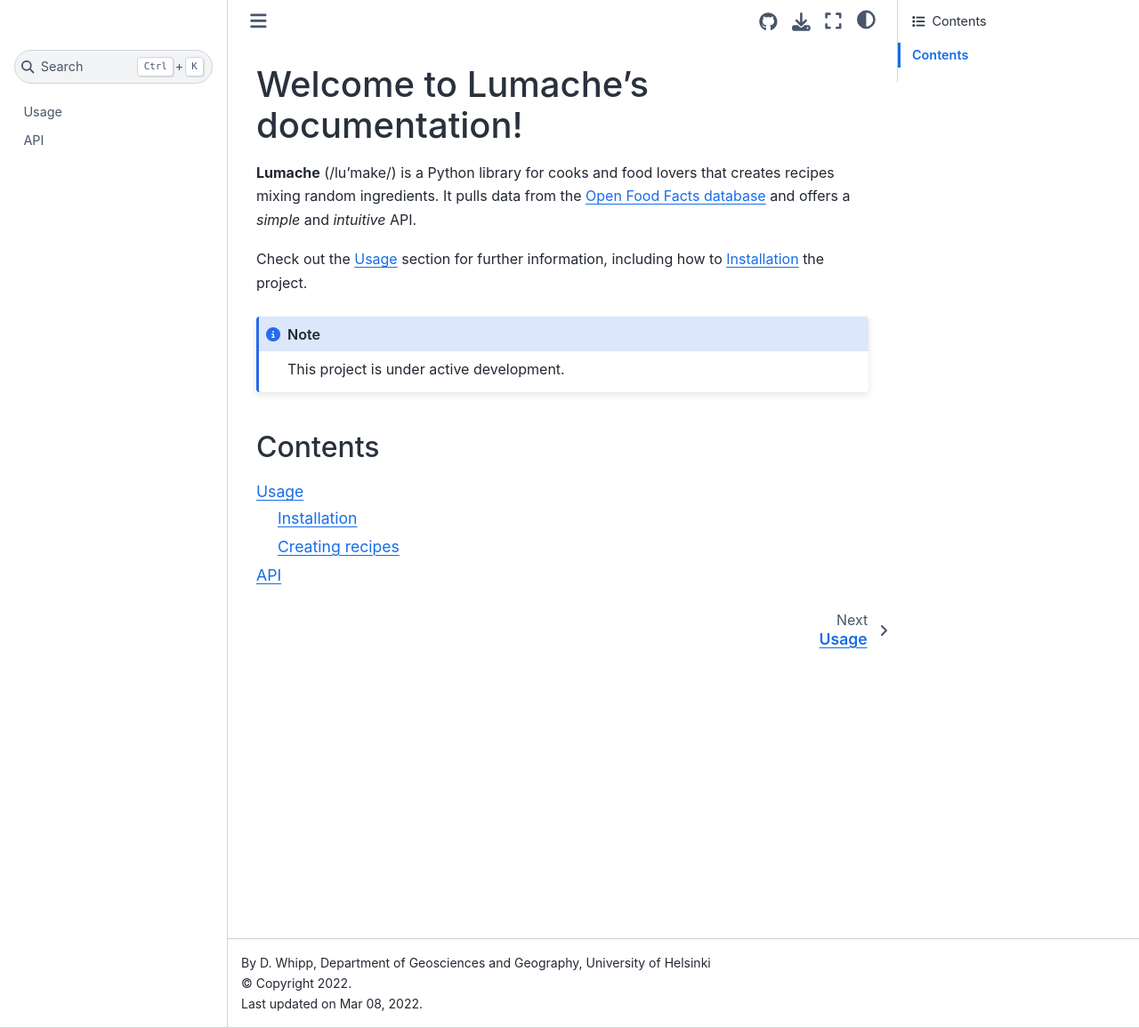
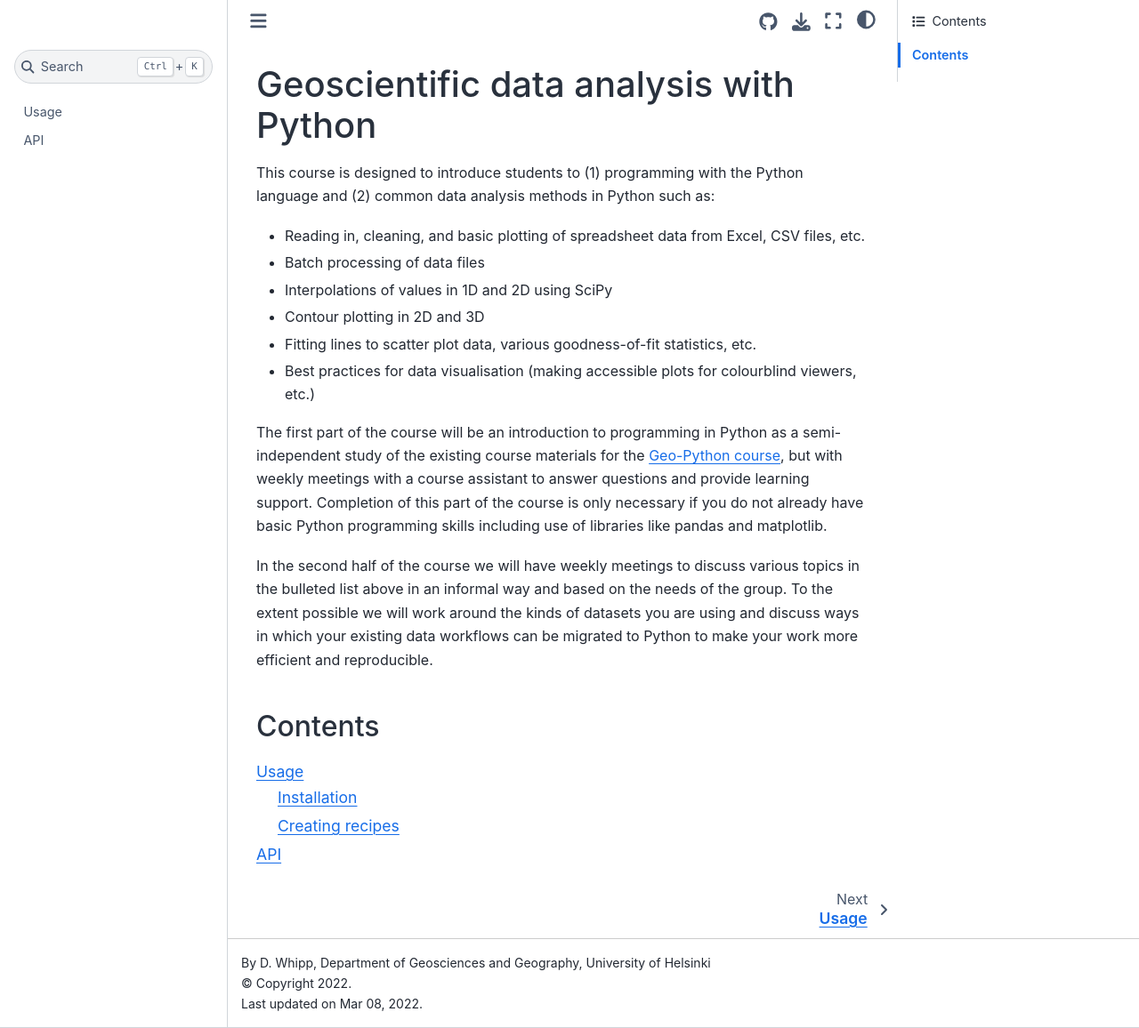
Before and after one commit to GeoSciPy/site, a Sphinx documentation site: the page built from docs/source/index.rst, in a window 1280 px wide and 1156 px high. Shown: the whole window at 89% size. Built offline with Sphinx 7.4.7 and the Sphinx Book theme 1.1.4, drawn with Linux system fonts in a browser that asks for light colours.

Commit message:
Update basic course info

```diff
--- a/docs/source/index.rst
+++ b/docs/source/index.rst
@@ -1,17 +1,18 @@
-Welcome to Lumache's documentation!
-===================================
+Geoscientific data analysis with Python
+=======================================
 
-**Lumache** (/lu'make/) is a Python library for cooks and food lovers
-that creates recipes mixing random ingredients.
-It pulls data from the `Open Food Facts database <https://world.openfoodfacts.org/>`_
-and offers a *simple* and *intuitive* API.
+This course is designed to introduce students to (1) programming with the Python language and (2) common data analysis methods in Python such as:
 
-Check out the :doc:`usage` section for further information, including
-how to :ref:`installation` the project.
+- Reading in, cleaning, and basic plotting of spreadsheet data from Excel, CSV files, etc.
+- Batch processing of data files
+- Interpolations of values in 1D and 2D using SciPy
+- Contour plotting in 2D and 3D
+- Fitting lines to scatter plot data, various goodness-of-fit statistics, etc.
+- Best practices for data visualisation (making accessible plots for colourblind viewers, etc.)
 
-.. note::
+The first part of the course will be an introduction to programming in Python as a semi-independent study of the existing course materials for the `Geo-Python course <https://geo-python.github.io>`_, but with weekly meetings with a course assistant to answer questions and provide learning support. Completion of this part of the course is only necessary if you do not already have basic Python programming skills including use of libraries like pandas and matplotlib.
 
-   This project is under active development.
+In the second half of the course we will have weekly meetings to discuss various topics in the bulleted list above in an informal way and based on the needs of the group. To the extent possible we will work around the kinds of datasets you are using and discuss ways in which your existing data workflows can be migrated to Python to make your work more efficient and reproducible.
 
 Contents
 --------
```
